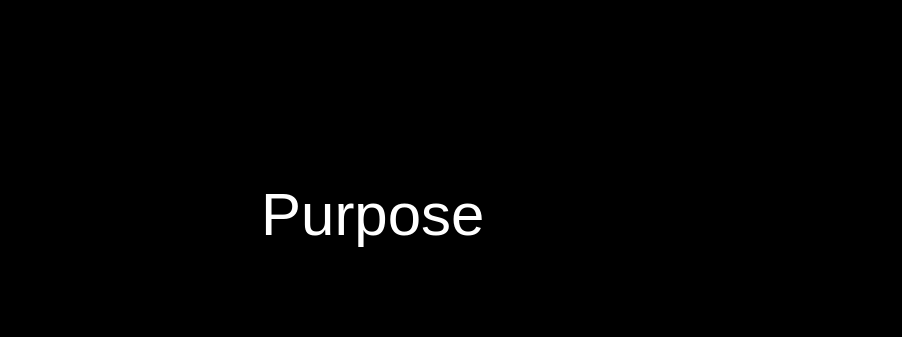
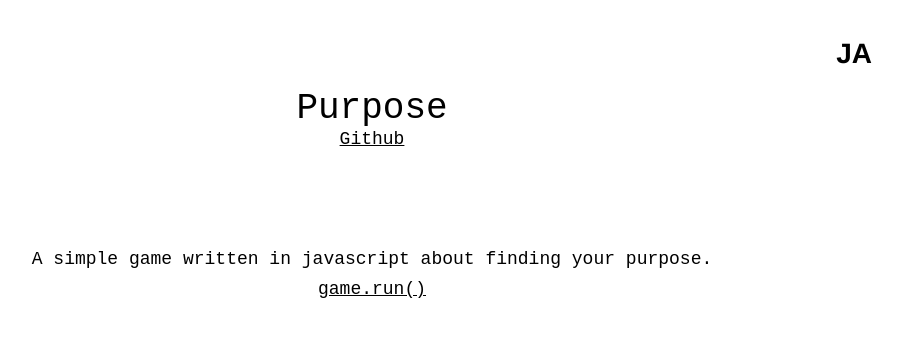
Before and after one commit to jeaxelrod/jeaxelrod.github.io, a Jekyll site: the page built from purpose/index.html, in a window 1280 px wide. Shown: the top 337 px of the page, without its empty margins (268-1170 px from the left). Built offline with Jekyll 4.4.1, drawn with Linux system fonts in a browser that asks for light colours.

Commit message:
Added purpose project; changed suppershare image and description of personal website v1

```diff
--- a/css/style.scss
+++ b/css/style.scss
@@ -123,6 +123,13 @@ header {
     margin-top: 10px;
     margin-bottom: 10px;
   }
+  h2 {
+    text-align: center;
+    margin: 10px 0;
+  }
+  #purpose-description {
+    margin-top: 100px;
+  }
   .site-picture img {
     max-width: 1000px;
     width: 100%;
--- a/index.html
+++ b/index.html
@@ -32,6 +32,9 @@
             <h2><a href="/ulysses">Ulysses</a></h2>
           </li>
           <li>
+            <h2><a href="/purpose">Purpose</a></h2>
+          </li>
+          <li>
             <h2><a href="/personal-website-v1">jeaxel.com v.1</a></h2>
           </li>
          </li>
--- a/personal-website-v1.html
+++ b/personal-website-v1.html
@@ -8,7 +8,7 @@ layout: default
   <a href="http://github.com/jeaxelrod/personal-site">Github</a>
 </div>
 <div class="description">
-  <p>I miss the cats. I don't miss the unreadable text.</p>
+  <p>I miss the cats.</p>
 </div>
 <div class="site-picture">
   <img src="/public/images/old-personal-website.jpg">
--- a/purpose/index.html
+++ b/purpose/index.html
@@ -1,28 +1,14 @@
-<!DOCTYPE html>
-
-<html>
-  <head>
-    <title>Purpose</title>
-    <link rel="stylesheet" href="style.css" type="text/css">
-    <script src="javascript.js" ></script>
-  </head>
-
-  <body>
-    <div class="container">
-      <div class="instructions" id="first">
-        <p class="find">Find</p>
-        <p class="your">Your</p>
-        <a class="purpose">Purpose</a>
-        <p class="is">is</p>
-        <p class="lost">Lost</p>
-      </div>
-      <div class="instructions hidden" id="second">
-        <p class="find">Find</p>
-        <p class="your">Your</p>
-        <a class="purpose">Purpose</a>
-        <p class="is">is</p>
-        <p class="lost">Lost</p>
-      </div>
-    </div>
-  </body>
-</html>
+---
+title: Purpose || Jeremy Axelrod
+layout: default
+---
+<div class="project-title">
+  <h1>Purpose</h1>
+  <a href="http://github.com/jeaxelrod/purpose">Github</a>
+</div>
+<div class="description">
+  <h2 id="purpose-description">A simple game written in javascript about finding your purpose.</h2>
+  <h2><a href="play.html">game.run()</a></h2>
+</div>
+<div class="site-picture">
+</div>
```
Also changed, not shown: purpose/play.html (added, +28 -0 lines), purpose/purpose.css (renamed from purpose/style.css), purpose/purpose.js (renamed from purpose/javascript.js), 1 other file.
